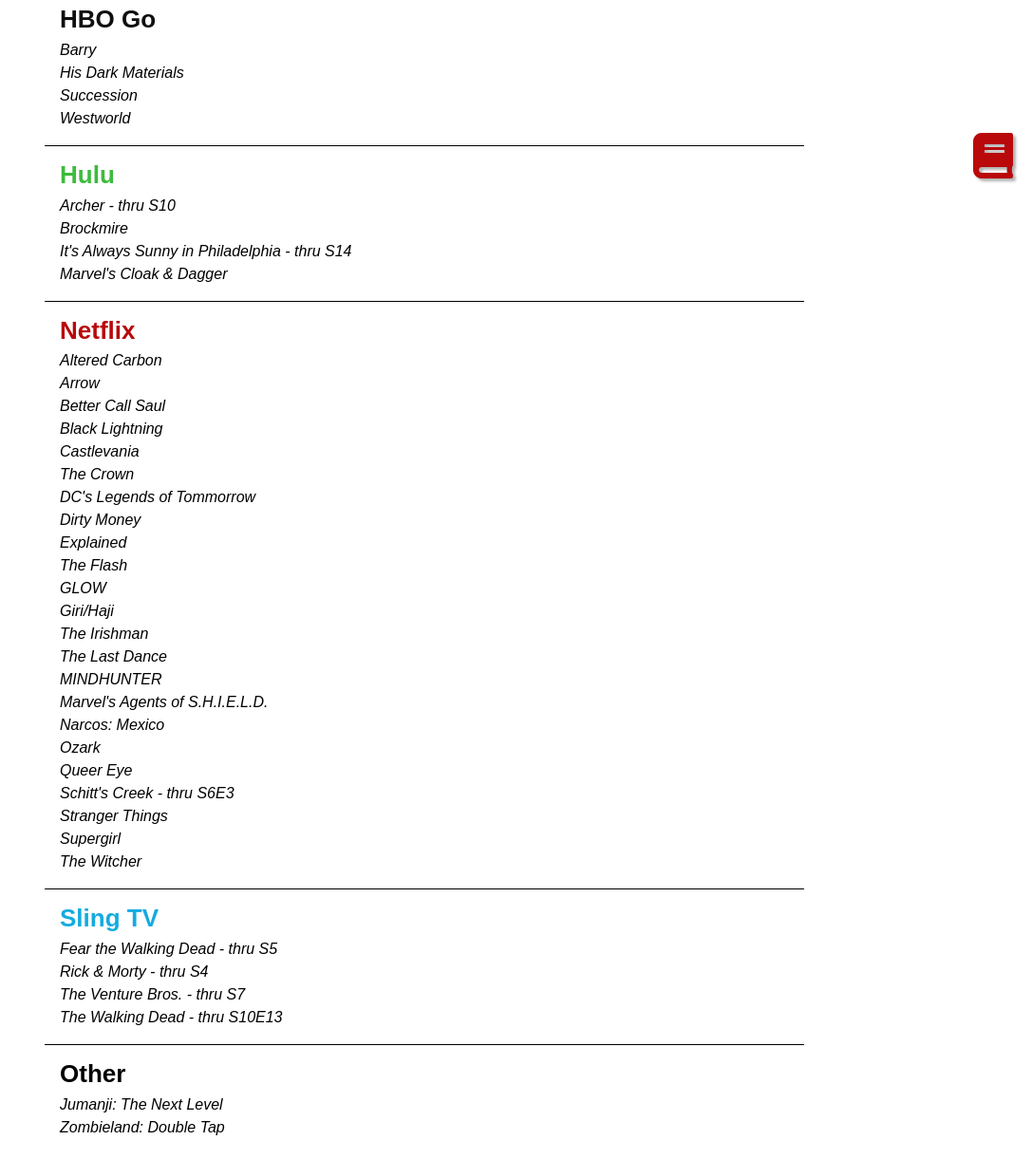
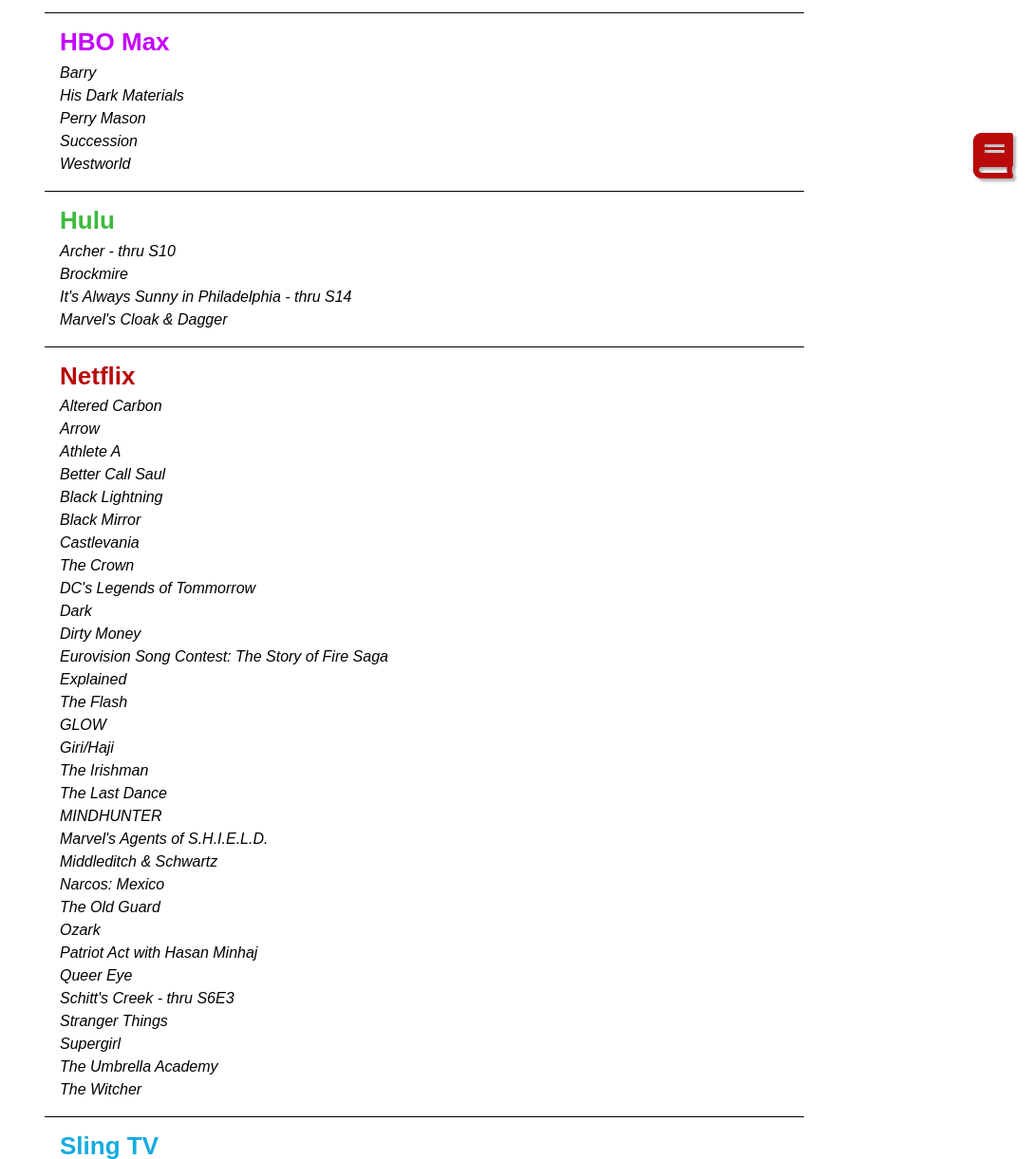
Before and after one commit to DanBuda11/tvlist, a website: page index.html in a window 1280 px wide. Shown: the part 592-1813 px from the top of the page at 95% size, without its empty margins (193-1280 px from the left). Drawn offline with nearby package versions, Linux system fonts and the light colour scheme.

Commit message:
updates shows, add Peacock

```diff
--- a/main.css
+++ b/main.css
@@ -79,7 +79,7 @@
 }
 
 .hbo {
-  color: #0f0f0f;
+  color: #c400fd;
 }
 
 .library {
@@ -102,6 +102,10 @@
   color: #2ca8a8;
 }
 
+.peacock {
+  color: #fda002;
+}
+
 ul {
   list-style: none;
   margin: 0;
--- a/main.js
+++ b/main.js
@@ -10,7 +10,7 @@
   {
     name: 'Amazon Prime Video',
     class: 'amazon',
-    shows: ['Jack Ryan', 'Hunters', 'The Boys', 'Upload'],
+    shows: ['Jack Ryan', 'Hunters', 'The Boys', 'Upload', 'Undone'],
   },
   {
     name: 'Austin Public Library',
@@ -33,11 +33,16 @@
     shows: ['Agent Carter', 'The Mandalorian'],
   },
   {
-    name: 'HBO Go',
+    name: 'HBO Max',
     class: 'hbo',
     image: 'hbogo.png',
-    link: 'https://play.hbogo.com/',
-    shows: ['Barry', 'Westworld', 'His Dark Materials', 'Succession'],
+    shows: [
+      'Barry',
+      'Westworld',
+      'His Dark Materials',
+      'Succession',
+      'Perry Mason',
+    ],
   },
   {
     name: 'Hulu',
@@ -76,7 +81,20 @@
       'Ozark',
       'Giri/Haji',
       'The Last Dance',
+      'The Old Guard',
+      'Black Mirror',
+      'Dark',
+      'Middleditch & Schwartz',
+      'Eurovision Song Contest: The Story of Fire Saga',
+      'The Umbrella Academy',
+      'Athlete A',
+      'Patriot Act with Hasan Minhaj',
     ],
+  },
+  {
+    name: 'Peacock',
+    class: 'peacock',
+    shows: [],
   },
   {
     name: 'Sling TV',
@@ -169,7 +187,7 @@
     if (channel.shows.length > 0) {
       // This array to store html with h2 for title, and all shows as li within a ul
       const channelData = [];
-      // Create the h2 element for the channel name and include a link if it exists
+      // Create the h2 element for the channel name
 
       const channelName = `<div class="channelContainer"><h2 class=${channel.class}>${channel.name}</h2>`;
 
```
